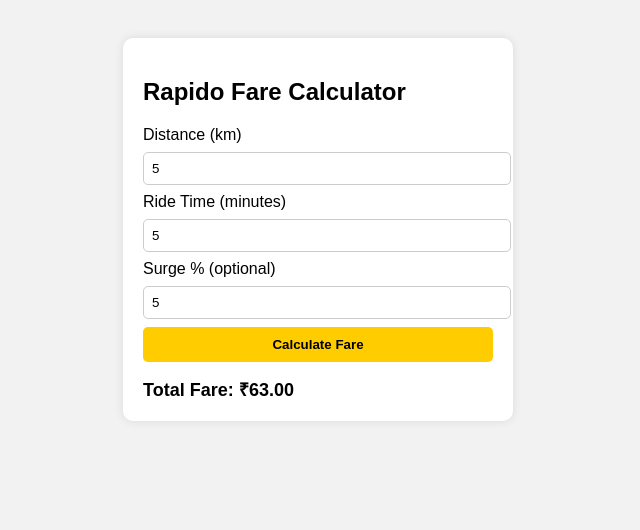
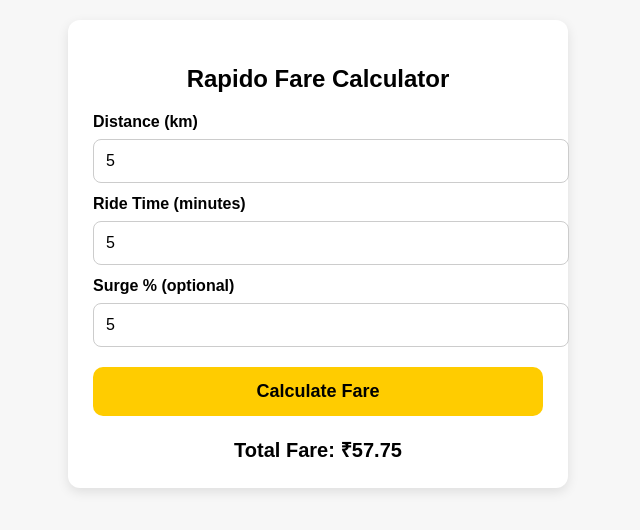
Before and after one commit to aSHU-dEv-stack/Ride-Calculator, a plain HTML site: page index.html in a window 1280 px wide. Both pictures are taken after typing "5", "5", "5" into the empty fields and a click on the button "Calculate Fare". Shown: the whole page, without its empty margins (322-962 px from the left). Drawn offline with Linux system fonts and the light colour scheme.

Commit message:
Update index.html

```diff
--- a/index.html
+++ b/index.html
@@ -1,63 +1,78 @@
 <!DOCTYPE html>
 <html lang="en">
-
 <head>
 <meta charset="UTF-8">
+<meta name="viewport" content="width=device-width, initial-scale=1.0">
 <title>Rapido Fare Calculator</title>
+
 <style>
     body {
         font-family: Arial, sans-serif;
-            background: #f2f2f2;
-            padding: 30px;
+        background: #f7f7f7;
+        margin: 0;
+        padding: 20px;
     }
 
     .container {
+        max-width: 450px;
+        margin: auto;
         background: #fff;
-            padding: 20px;
-            width: 350px;
-            margin: auto;
-            border-radius: 10px;
-            box-shadow: 0 0 10px rgba(0, 0, 0, 0.1);
+        padding: 25px;
+        border-radius: 12px;
+        box-shadow: 0 4px 12px rgba(0,0,0,0.1);
+    }
+
+    h2 {
+        text-align: center;
+        margin-bottom: 20px;
+    }
+
+    label {
+        font-weight: bold;
+        display: block;
+        margin-top: 12px;
     }
 
     input {
         width: 100%;
-            padding: 8px;
-            margin: 8px 0;
-            border-radius: 5px;
+        padding: 12px;
+        font-size: 16px;
+        margin-top: 8px;
+        border-radius: 8px;
         border: 1px solid #ccc;
     }
 
     button {
         width: 100%;
-            padding: 10px;
+        padding: 14px;
+        font-size: 18px;
+        margin-top: 20px;
         background: #ffcc00;
         border: none;
-            border-radius: 5px;
+        border-radius: 10px;
         cursor: pointer;
         font-weight: bold;
     }
 
     button:hover {
-            background: #ffdd33;
+        background: #ffd633;
     }
 
     #result {
-            margin-top: 15px;
-            font-size: 18px;
+        margin-top: 20px;
+        font-size: 20px;
+        text-align: center;
         font-weight: bold;
     }
 
-        /* 🌐 RESPONSIVE */
+    /* Responsive mobile support */
     @media (max-width: 480px) {
         .container {
             padding: 18px;
         }
-
-            input,
-            button {
+        input, button {
+            padding: 10px;
             font-size: 15px;
-                padding: 10px;
         }
     }
 </style>
@@ -75,7 +90,7 @@
     <input type="number" id="time" placeholder="Enter ride time">
 
     <label>Surge % (optional)</label>
-        <input type="number" id="surge" placeholder="e.g. 10">
+    <input type="number" id="surge" placeholder="Example: 10">
 
     <button onclick="calculateFare()">Calculate Fare</button>
 
@@ -88,26 +103,26 @@
     const time = parseFloat(document.getElementById("time").value);
     const surge = parseFloat(document.getElementById("surge").value) || 0;
 
-            const baseFare = 15;
-            const perKm = 8;
-            const perMin = 1;
-
+    // Validation
     if (isNaN(distance) || isNaN(time)) {
-                document.getElementById("result").innerText = "Please enter valid numbers";
+        document.getElementById("result").innerText = "Please enter valid numbers.";
         return;
     }
 
-            // Formula
+    // Rapido Fare Logic
+    const baseFare = 15;
+    const perKm = 7;
+    const perMin = 1;
+
     let fare = baseFare + (perKm * distance) + (perMin * time);
 
-            // Apply surge if given
-            fare = fare + (fare * (surge / 100));
+    // Apply surge
+    fare += fare * (surge / 100);
 
-            document.getElementById("result").innerText = "Total Fare: ₹" + fare.toFixed(2);
+    document.getElementById("result").innerHTML =
+        `Total Fare: ₹${fare.toFixed(2)}`;
 }
 </script>
 
 </body>
-
-
 </html>
```
Lines whose indentation alone changed are shown as unchanged.
